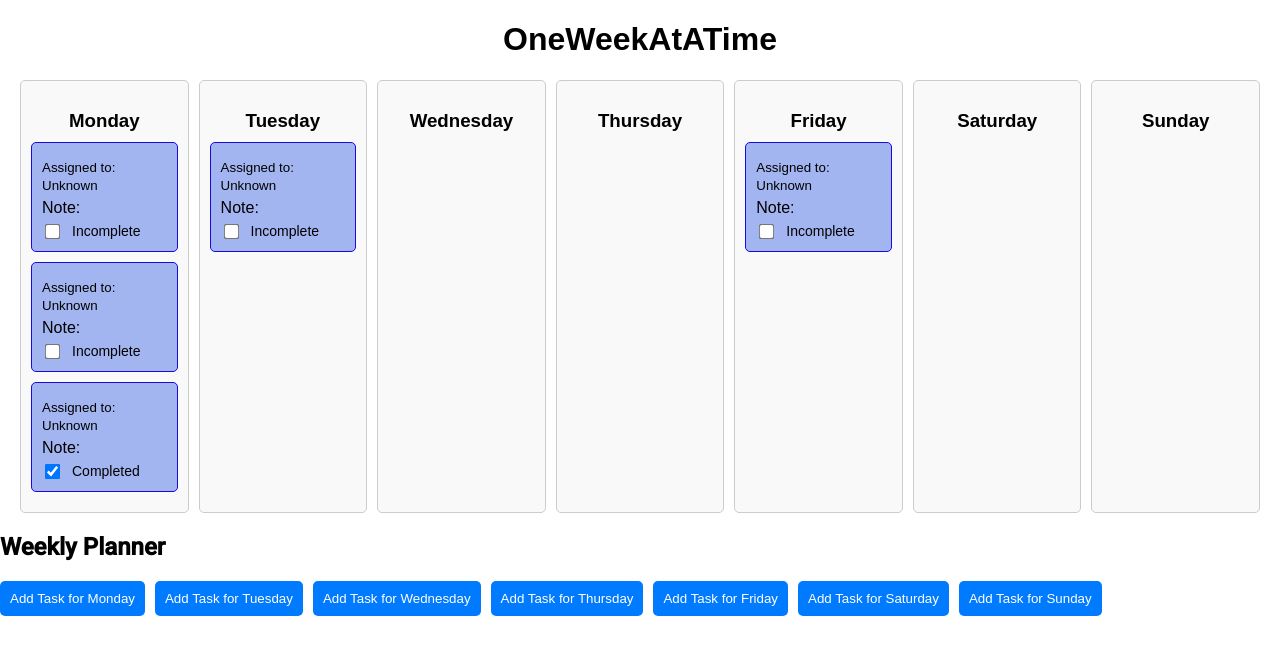
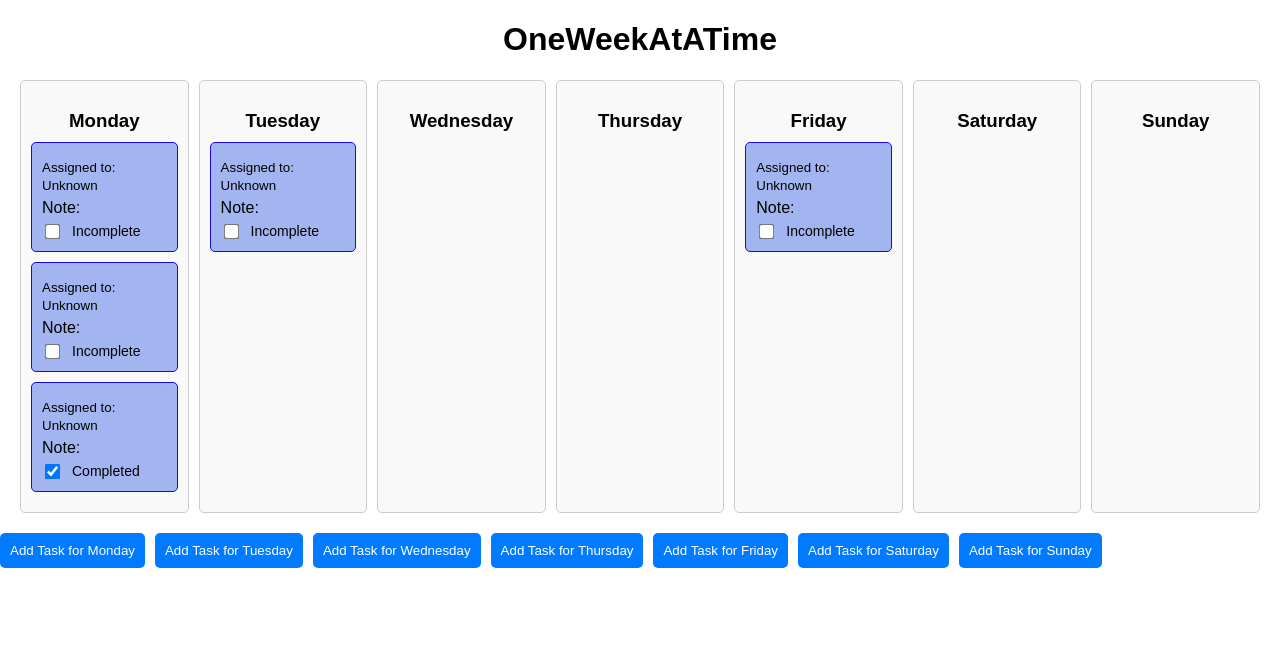
Before and after one commit to hirokik22/oneweekatatime, an Angular app in the folder frontEnd/: page / in a window 1280 px wide. Shown: the top 654 px of the page. Built offline with nearby package versions, Linux system fonts and the light colour scheme.

Commit message:
saving planner.component.html

```diff
--- a/frontEnd/src/app/planner/planner.component.html
+++ b/frontEnd/src/app/planner/planner.component.html
@@ -1,5 +1,3 @@
-<h2>Weekly Planner</h2>
-
 <div class="week">
   <button *ngFor="let day of ['Monday', 'Tuesday', 'Wednesday', 'Thursday', 'Friday', 'Saturday', 'Sunday']"
           (click)="openTaskForm(day)">
@@ -16,12 +14,6 @@
       <input id="taskName" [(ngModel)]="taskForm.taskName" name="taskName" />
     </div>
     <div>
-      <label for="assignedRoomie">To Roomie:</label>
-      <textarea id="assignedRoomie" [(ngModel)]="taskForm.note" name="assignedRoomie"></textarea>
-    </div>
-
-
-    <div>
       <label for="note">Note:</label>
       <textarea id="note" [(ngModel)]="taskForm.note" name="note"></textarea>
     </div>
```
